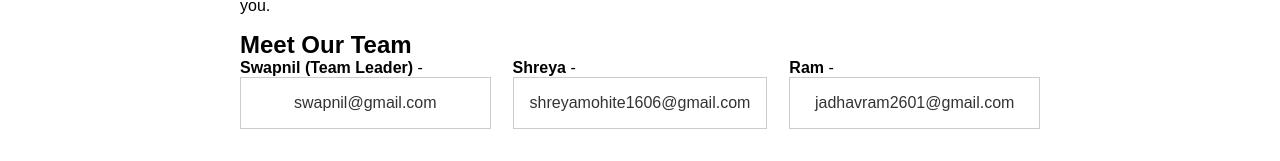
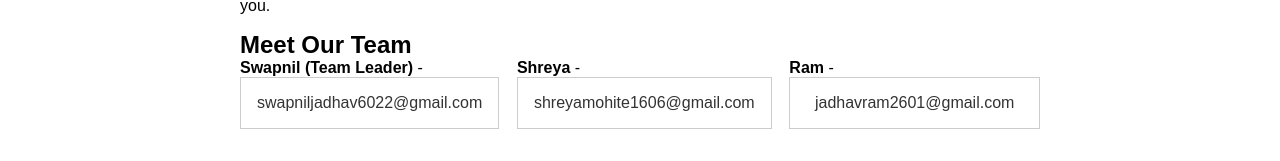
Before and after one commit to Swapnil-2503/VisitVirtually, a plain HTML site: page components/contact.html in a window 1280 px wide. Shown: the part 265-426 px from the top of the page. Drawn offline with Linux system fonts and the light colour scheme.

Commit message:
Update contact.html

```diff
--- a/components/contact.html
+++ b/components/contact.html
@@ -28,7 +28,7 @@
         <div class="col-md-6">
           <h2>Meet Our Team</h2>
           <ul>
-            <li><strong>Swapnil (Team Leader)</strong> - <a href="mailto:swapnil@gmail.com">swapnil@gmail.com</a></li>
+            <li><strong>Swapnil (Team Leader)</strong> - <a href="mailto:swapniljadhav6022@gmail.com">swapniljadhav6022@gmail.com</a></li>
             <li><strong>Shreya</strong> - <a href="mailto:shreyamohite1606@gmail.com">shreyamohite1606@gmail.com</a></li>
             <li><strong>Ram</strong> - <a href="mailto:jadhavram2601@gmail.com">jadhavram2601@gmail.com</a></li>
             <li><strong>Amey</strong> - <a href="mailto:ameysanjayvanave2001@gmail.com">ameysanjayvanave2001@gmail.com</a></li>
```
